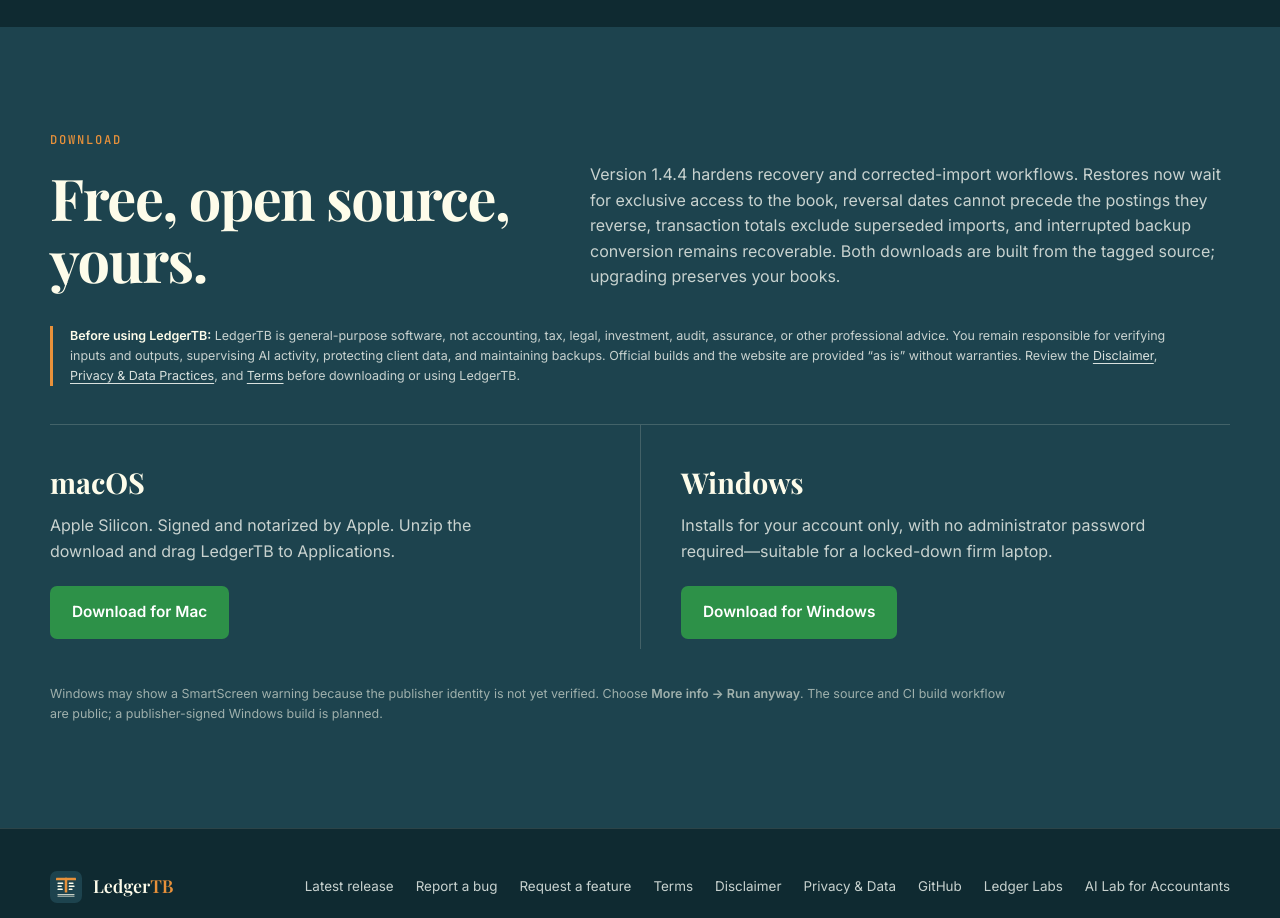
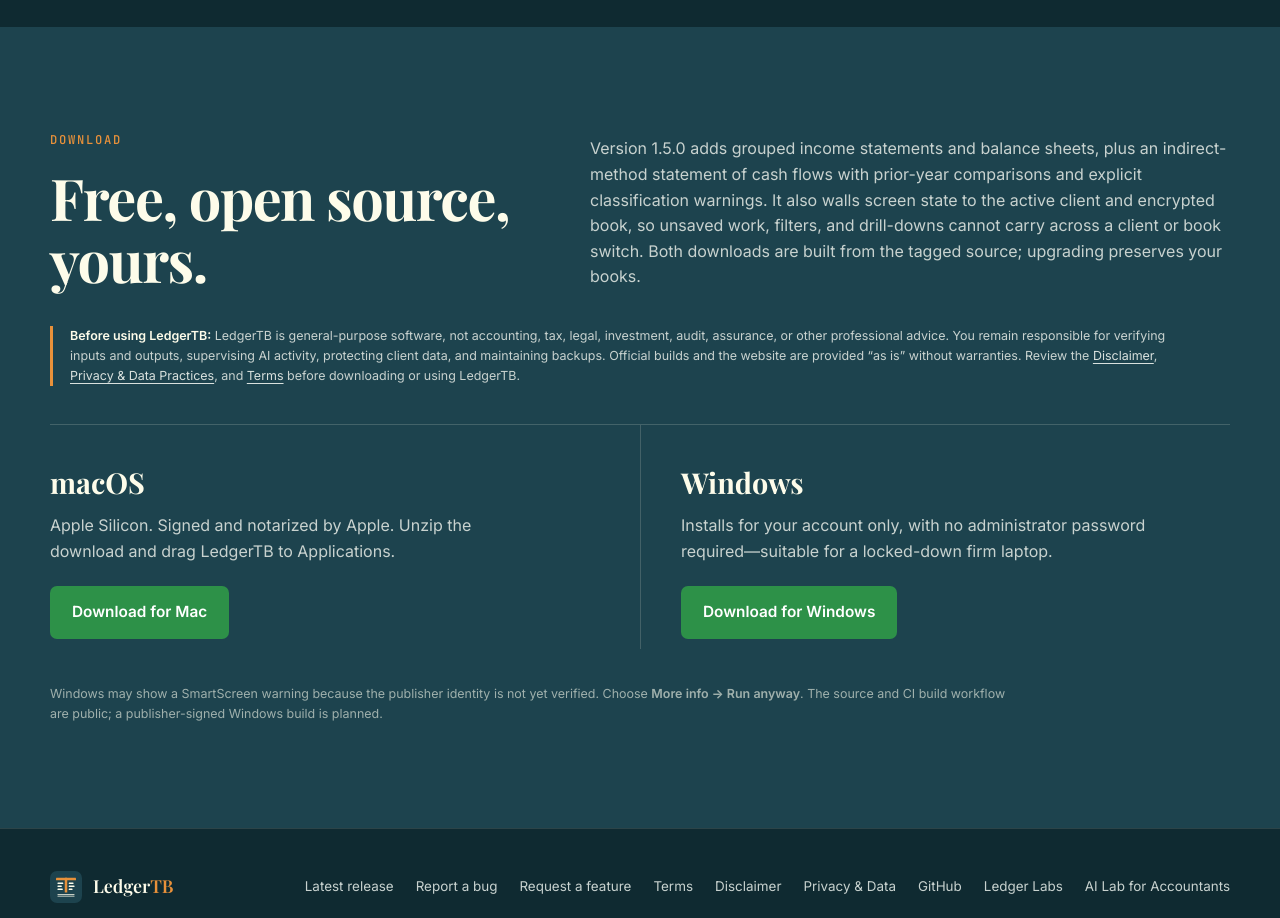
Before and after one commit to charliebarmore/LedgerTB, a plain HTML site: page site/index.html in a window 1280 px wide. Shown: the part 8120-9038 px from the top of the page. Drawn offline with nearby package versions, Linux system fonts and the light colour scheme.

Commit message:
Update site for LedgerTB v1.5.0 (#25)

```diff
--- a/site/index.html
+++ b/site/index.html
@@ -710,12 +710,13 @@
           <div class="kicker">Download</div>
           <h2>Free, open source, yours.</h2>
         </div>
-        <p>Version 1.4.4 hardens recovery and corrected-import workflows.
-        Restores now wait for exclusive access to the book, reversal dates
-        cannot precede the postings they reverse, transaction totals exclude
-        superseded imports, and interrupted backup conversion remains
-        recoverable. Both downloads are built from the tagged source;
-        upgrading preserves your books.</p>
+        <p>Version 1.5.0 adds grouped income statements and balance sheets,
+        plus an indirect-method statement of cash flows with prior-year
+        comparisons and explicit classification warnings. It also walls
+        screen state to the active client and encrypted book, so unsaved work,
+        filters, and drill-downs cannot carry across a client or book switch.
+        Both downloads are built from the tagged source; upgrading preserves
+        your books.</p>
       </div>
 
       <p class="fine legal-notice"><strong>Before using LedgerTB:</strong>
```
